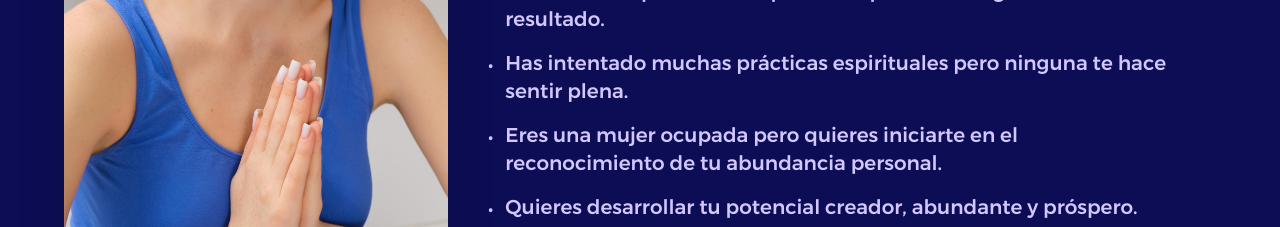
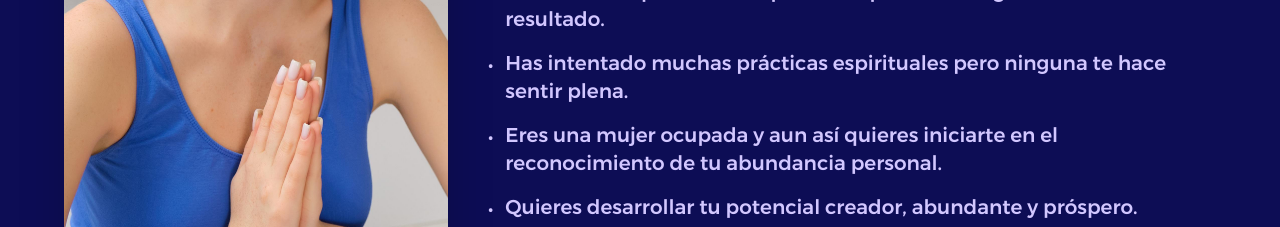
Before and after one commit to aalexlpez/spirituale, a Next.js app: page / in a window 1280 px wide. Shown: the part 1320-1547 px from the top of the page. Built offline with nearby package versions, Linux system fonts and the light colour scheme.

Commit message:
fix - update

```diff
--- a/src/data/benefits.tsx
+++ b/src/data/benefits.tsx
@@ -33,7 +33,7 @@ export const benefits: IBenefit[] = [
             },
             {
                 title: "",
-                description: "Eres una mujer ocupada pero quieres iniciarte en el reconocimiento de tu abundancia personal.",
+                description: "Eres una mujer ocupada y aun así quieres iniciarte en el reconocimiento de tu abundancia personal.",
                 icon: <>•</>
             },
             {
```
